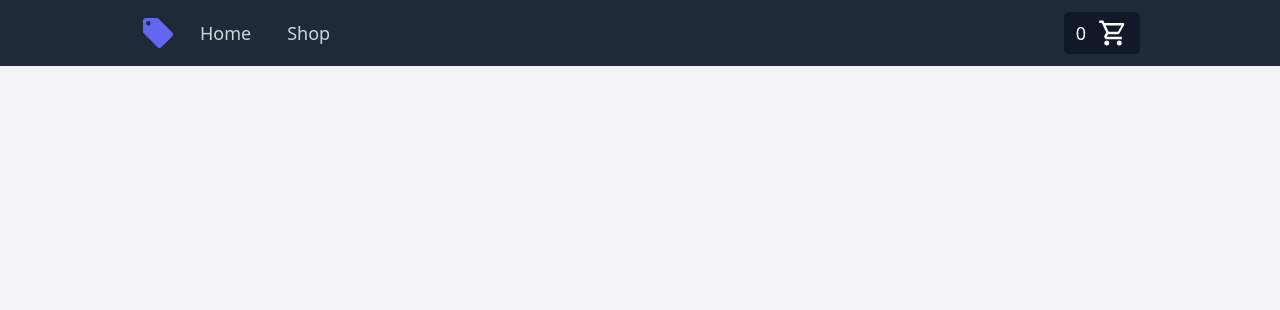
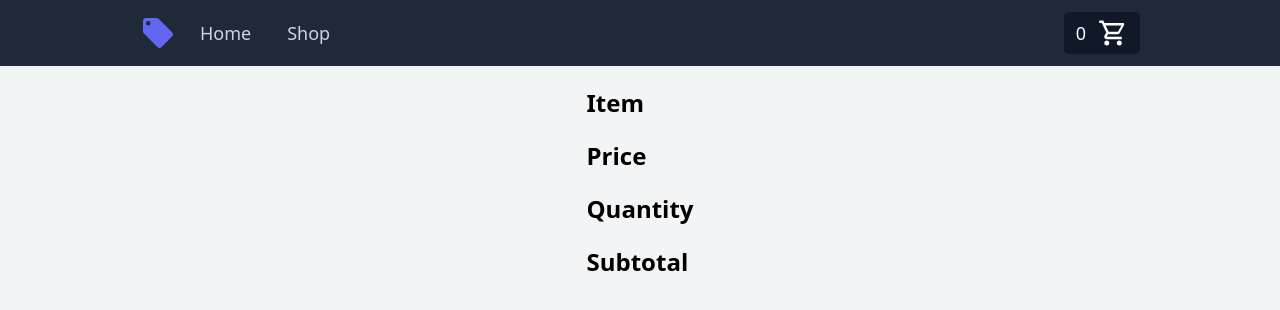
Before and after one commit to localtoast42/odin-shopping-cart, a React (Vite) app: page /checkout in a window 1280 px wide. Shown: the top 310 px of the page. Built offline with nearby package versions, Linux system fonts and the light colour scheme.

Commit message:
Add header row to Checkout page

```diff
--- a/src/components/Checkout.jsx
+++ b/src/components/Checkout.jsx
@@ -8,6 +8,13 @@ const Checkout = () => {
     return (
         <div className="checkout-container">
             <div className="checkout-list">
+                <div className="checkout-header">
+                    <div></div>
+                    <h2>Item</h2>
+                    <h2>Price</h2>
+                    <h2>Quantity</h2>
+                    <h2>Subtotal</h2>
+                </div>
                 {shoppingCart.map(item => <CheckoutItem
                     key={item.id}
                     title={item.title}
```
